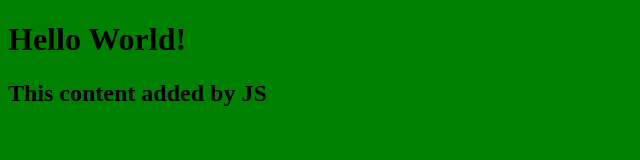
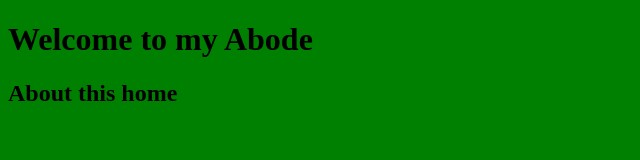
Before and after one commit to AAbasiurua/my-personal-website, a plain HTML site: page index.html in a window 1280 px wide. Shown: the whole page, without its empty margins (0-640 px from the left). Drawn offline with Linux system fonts and the light colour scheme.

Commit message:
change content index.html h1, script.js h2

```diff
--- a/index.html
+++ b/index.html
@@ -5,7 +5,7 @@
     <title>My Personal Website</title>
   </head>
   <body>
-    <h1>Hello World!</h1>
+    <h1>Welcome to my Abode</h1>
     <script src="script.js"></script>
   </body>
-</htm
+</html>
--- a/script.js
+++ b/script.js
@@ -1,4 +1,4 @@
 const h2 = document.createElement("h2");
-h2.textContent = "This content added by JS";
+h2.textContent = "About this home";
 
 document.querySelector("body").appendChild(h2);
```
